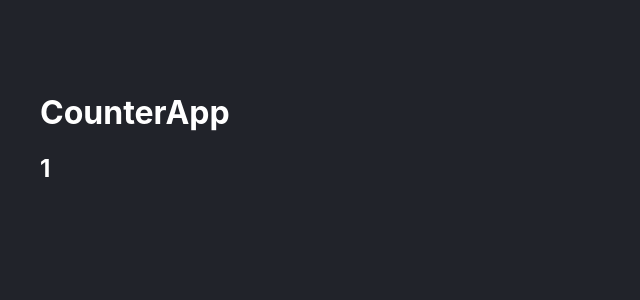
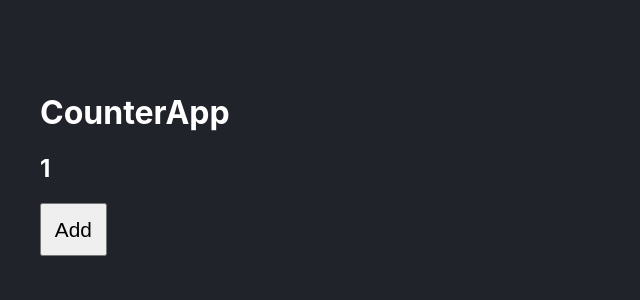
Before and after one commit to mauroquinteroos/react-udemy, a React (Create React App) app in the folder counter-app/: page / in a window 1280 px wide. Shown: the top 300 px of the page, without its empty margins (0-640 px from the left). Built offline with nearby package versions, Linux system fonts and the light colour scheme.

Commit message:
[ADD] :sparkles: Agregar el event click

```diff
--- a/counter-app/src/Counter.js
+++ b/counter-app/src/Counter.js
@@ -2,10 +2,15 @@ import React from "react";
 import PropTypes from "prop-types";
 
 const Counter = ({ value }) => {
+  const handleAdd = (ev) => {
+    console.log(ev);
+  };
+
   return (
     <>
       <h1>CounterApp</h1>
       <h2>{value}</h2>
+      <button onClick={handleAdd}>Add</button>
     </>
   );
 };
--- a/counter-app/src/index.css
+++ b/counter-app/src/index.css
@@ -6,3 +6,9 @@ body {
   font-family: -apple-system, BlinkMacSystemFont, "Segoe UI", Roboto, Oxygen,
     Ubuntu, Cantarell, "Open Sans", "Helvetica Neue", sans-serif;
 }
+
+button {
+  padding: 0.8rem;
+  cursor: pointer;
+  font-size: 1.3rem;
+}
```
